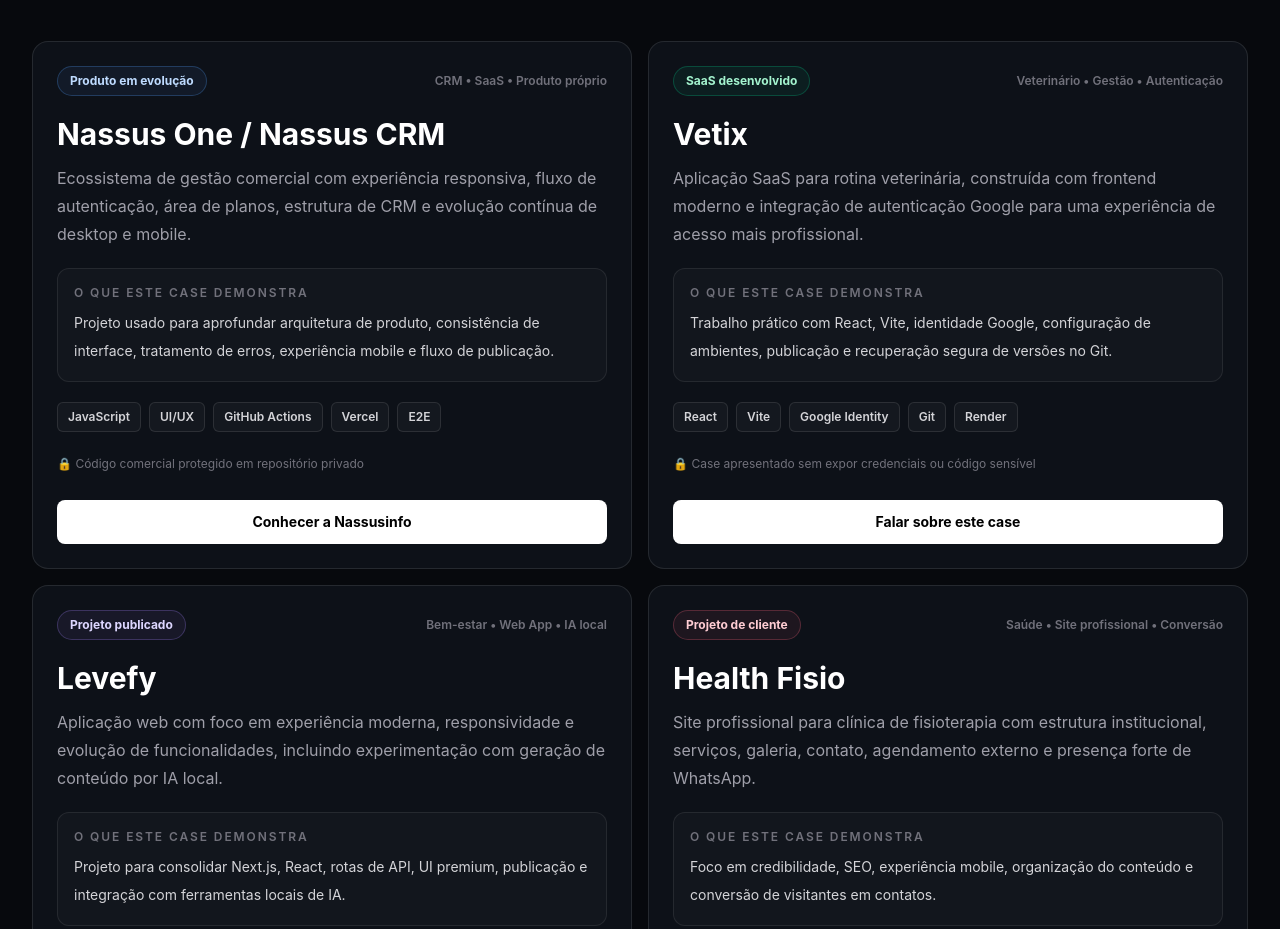
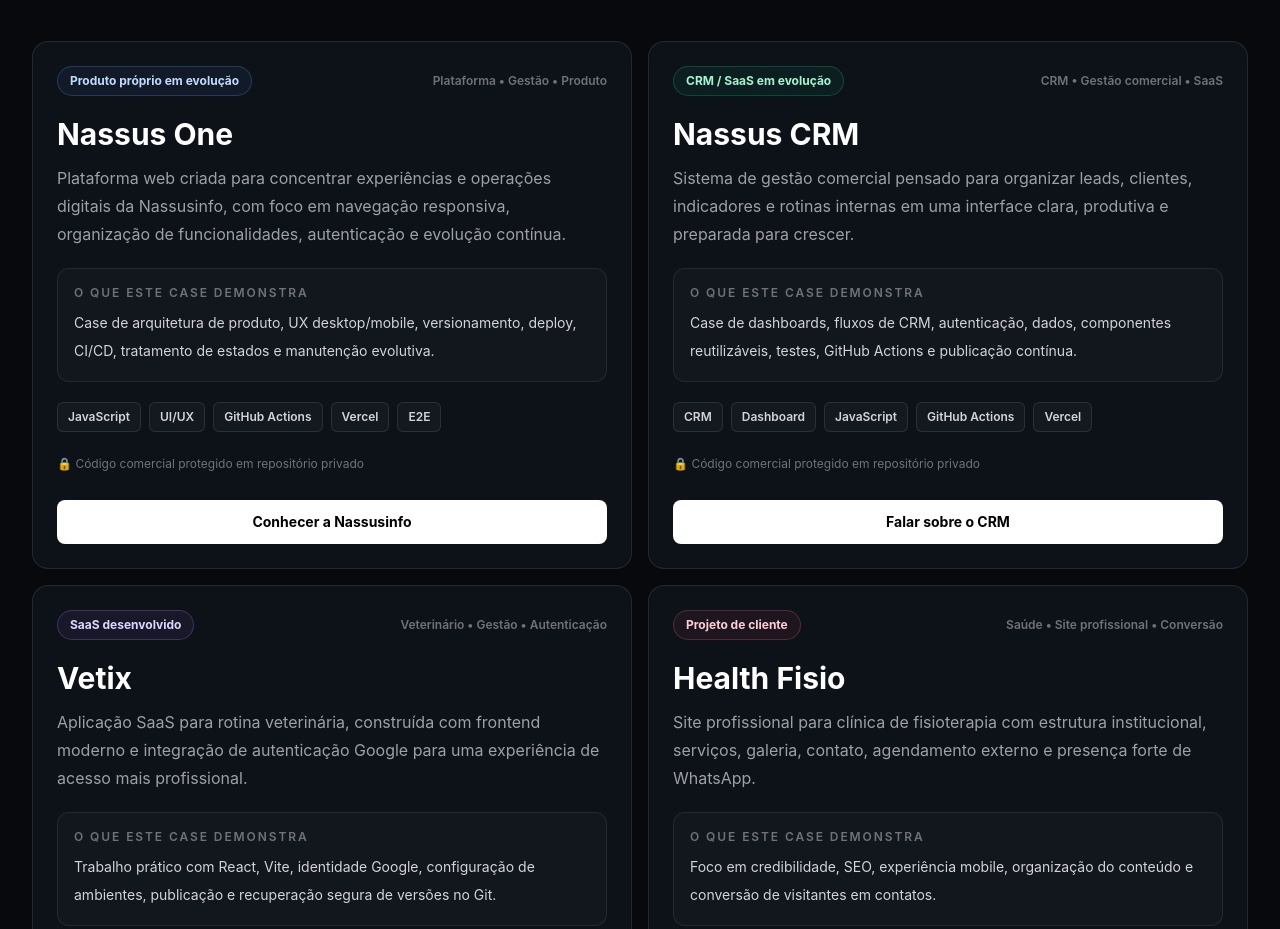
Before and after one commit to lucasnassuato2025-cloud/portfolio-lucas, a Next.js app: page / in a window 1280 px wide. Shown: the part 1523-2452 px from the top of the page. Built offline with nearby package versions, Linux system fonts and the light colour scheme.

Commit message:
replace Levefy with Nassus One and Nassus CRM cases

```diff
--- a/app/page.tsx
+++ b/app/page.tsx
@@ -25,18 +25,32 @@
 
 const cases = [
   {
-    name: 'Nassus One / Nassus CRM',
-    status: 'Produto em evolução',
-    category: 'CRM • SaaS • Produto próprio',
+    name: 'Nassus One',
+    status: 'Produto próprio em evolução',
+    category: 'Plataforma • Gestão • Produto',
     description:
-      'Ecossistema de gestão comercial com experiência responsiva, fluxo de autenticação, área de planos, estrutura de CRM e evolução contínua de desktop e mobile.',
+      'Plataforma web criada para concentrar experiências e operações digitais da Nassusinfo, com foco em navegação responsiva, organização de funcionalidades, autenticação e evolução contínua.',
     impact:
-      'Projeto usado para aprofundar arquitetura de produto, consistência de interface, tratamento de erros, experiência mobile e fluxo de publicação.',
+      'Case de arquitetura de produto, UX desktop/mobile, versionamento, deploy, CI/CD, tratamento de estados e manutenção evolutiva.',
     stack: ['JavaScript', 'UI/UX', 'GitHub Actions', 'Vercel', 'E2E'],
     privacy: 'Código comercial protegido em repositório privado',
     link: nassusUrl,
     action: 'Conhecer a Nassusinfo',
     tone: 'blue',
+  },
+  {
+    name: 'Nassus CRM',
+    status: 'CRM / SaaS em evolução',
+    category: 'CRM • Gestão comercial • SaaS',
+    description:
+      'Sistema de gestão comercial pensado para organizar leads, clientes, indicadores e rotinas internas em uma interface clara, produtiva e preparada para crescer.',
+    impact:
+      'Case de dashboards, fluxos de CRM, autenticação, dados, componentes reutilizáveis, testes, GitHub Actions e publicação contínua.',
+    stack: ['CRM', 'Dashboard', 'JavaScript', 'GitHub Actions', 'Vercel'],
+    privacy: 'Código comercial protegido em repositório privado',
+    link: '#contact',
+    action: 'Falar sobre o CRM',
+    tone: 'emerald',
   },
   {
     name: 'Vetix',
@@ -50,20 +64,6 @@
     privacy: 'Case apresentado sem expor credenciais ou código sensível',
     action: 'Falar sobre este case',
     link: '#contact',
-    tone: 'emerald',
-  },
-  {
-    name: 'Levefy',
-    status: 'Projeto publicado',
-    category: 'Bem-estar • Web App • IA local',
-    description:
-      'Aplicação web com foco em experiência moderna, responsividade e evolução de funcionalidades, incluindo experimentação com geração de conteúdo por IA local.',
-    impact:
-      'Projeto para consolidar Next.js, React, rotas de API, UI premium, publicação e integração com ferramentas locais de IA.',
-    stack: ['Next.js', 'React', 'Tailwind CSS', 'API Routes', 'Ollama'],
-    privacy: 'Demonstração pública selecionada',
-    link: 'https://levefy-mu.vercel.app/',
-    action: 'Abrir projeto',
     tone: 'violet',
   },
   {
```
